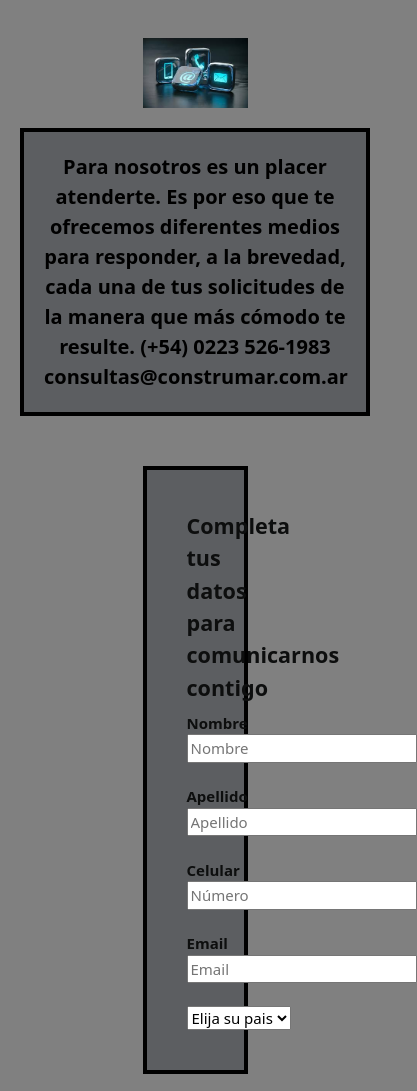
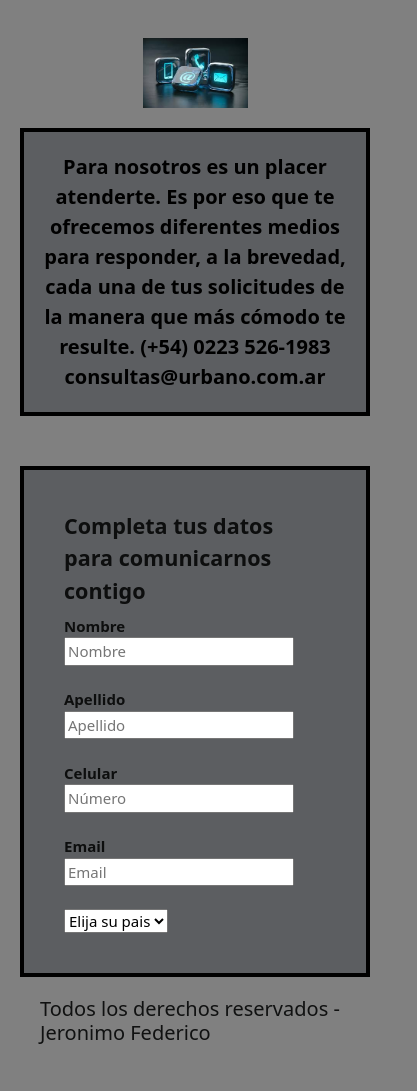
Before and after one commit to Jerofede/Proyecto-urbano, a plain HTML site: page pages/Contacto.html in a window 390 px wide. Shown: the part 240-1331 px from the top of the page, 417 px wide, since content can reach past the window. Drawn offline with nearby package versions, Linux system fonts and the light colour scheme.

Commit message:
otra vez querys

```diff
--- a/Sass/_querys.scss
+++ b/Sass/_querys.scss
@@ -44,7 +44,9 @@
     }
     .diseñoSitema{
         display: flex;
-
+    }
+    .datos{
+        max-width: 100%;
     }
     .Diseño h2{
         padding: 10px;
--- a/pages/Contacto.html
+++ b/pages/Contacto.html
@@ -45,7 +45,7 @@
             <p class="contacto">
                 Para nosotros es un placer atenderte. Es por eso que te ofrecemos diferentes medios para responder, a la brevedad, cada una de tus solicitudes de la manera que más cómodo te resulte.
                 (+54) 0223 526-1983
-                consultas@construmar.com.ar
+                consultas@urbano.com.ar
             </p>
 
         </div>
```
Also changed, not shown: css/main.css.
